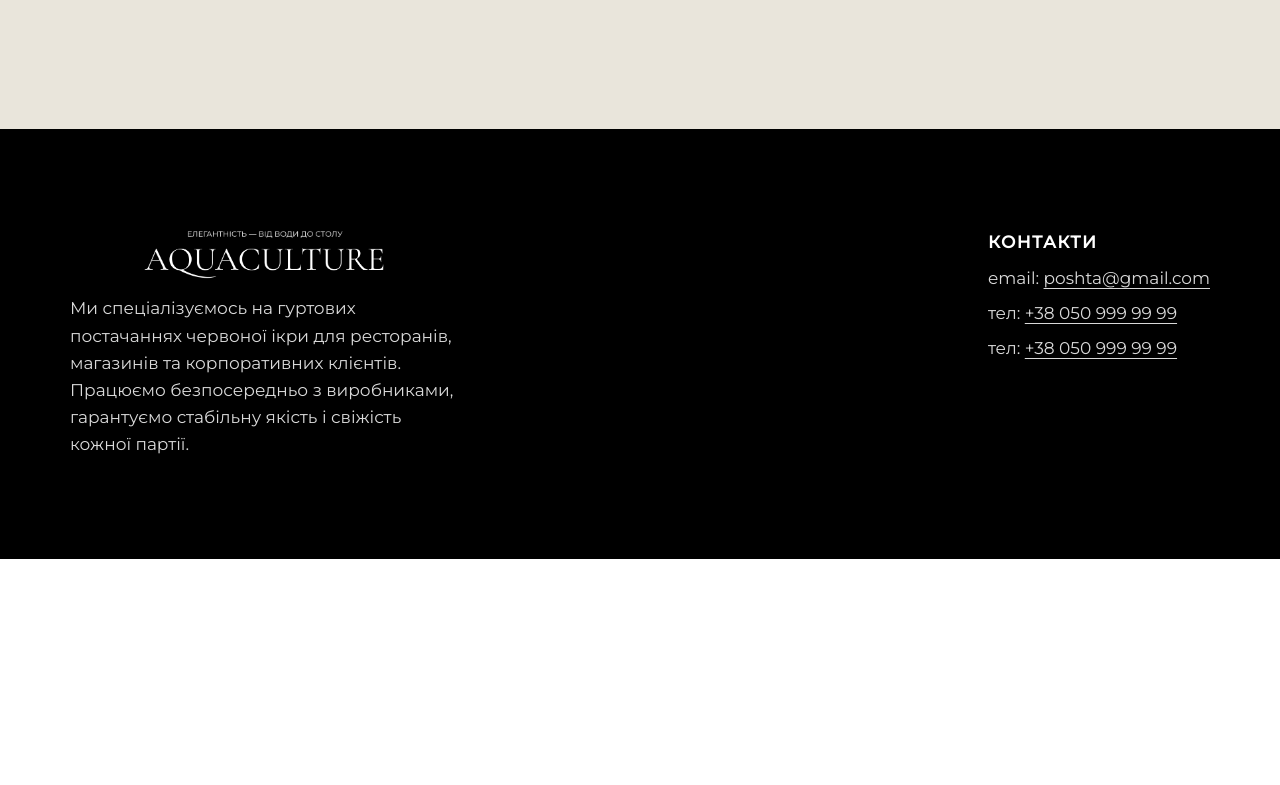
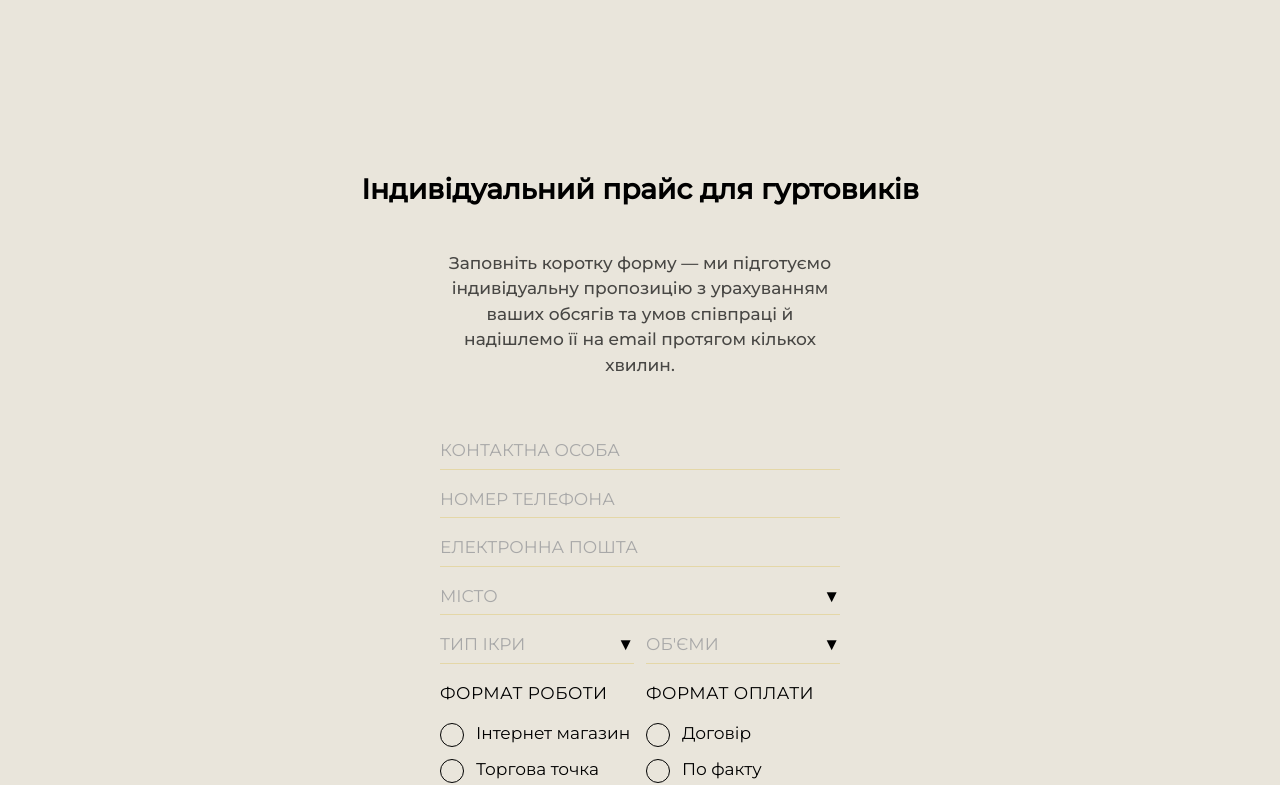
Before and after one commit to Ruslan-Opanasiuk/aquaculture, a React (Vite) app: page / in a window 1280 px wide. Shown: the part 4420-5205 px from the top of the page. Before the commit the page ends 4979 px from the top, so only its background shows below. Built offline with nearby package versions, Linux system fonts and the light colour scheme.

Commit message:
тест 8

```diff
--- a/src/components/WholesaleBanner.jsx
+++ b/src/components/WholesaleBanner.jsx
@@ -64,6 +64,12 @@ export default function WholesaleHero() {
 
             <button
               type="button"
+              onClick={() => {
+                document.getElementById("wholesale-form")?.scrollIntoView({
+                  behavior: "smooth",
+                  block: "start",
+                });
+              }}
               className="
                 inline-flex items-center justify-center
                 rounded-full
--- a/src/components/old/InputField.jsx
+++ b/src/components/old/InputField.jsx
@@ -15,15 +15,13 @@ export default function InputField({ label, value, onChange }) {
           focus:outline-none
           pb-[5px]
           font-[Montserrat]
+          text-[17px]
           text-[#000000]
           placeholder:text-[#A8A8A8]
           border-b-[1px]
           border-[#e4d7a7]
           transition-colors
         "
-        style={{
-          fontSize: questionnaireFonts.placeholder,
-        }}
       />
     </div>
   );
--- a/src/components/old/RadioGroup.jsx
+++ b/src/components/old/RadioGroup.jsx
@@ -4,10 +4,7 @@ import { questionnaireFonts } from "../../theme/old/fontSizes";
 export default function RadioGroup({ label, options, selected, onChange }) {
   return (
     <div className="w-full mt-[17px]">
-      <p className="font-[Montserrat] text-[#000000] tracking-wide mb-[12px]"
-        style={{
-          fontSize: questionnaireFonts.placeholder,
-        }}>
+      <p className="font-[Montserrat] text-[#000000] text-[17px] tracking-wide mb-[12px]">
         {label.toUpperCase()}
       </p>
 
@@ -43,12 +40,10 @@ export default function RadioGroup({ label, options, selected, onChange }) {
               className="
                 font-[Montserrat]
                 text-[#000000]
+                text-[17px]
                 leading-[1.2]
                 flex-1
               "
-              style={{
-                fontSize: questionnaireFonts.placeholder,
-              }}
             >
               {item}
             </span>
--- a/src/components/old/SelectField.jsx
+++ b/src/components/old/SelectField.jsx
@@ -13,15 +13,13 @@ export default function SelectField({ label, options, value, onChange }) {
           pb-[5px]
           border-b-[1px]
           border-[#e4d7a7]
+          text-[17px]
           font-[Montserrat]
           text-[#000000]
           flex justify-between items-center
           cursor-pointer
           select-none
         "
-        style={{
-          fontSize: questionnaireFonts.placeholder,
-        }}
         onClick={() => setOpen(!open)}
       >
         <span className={value ? "text-[#000000]" : "text-[#A8A8A8]"}>
@@ -66,14 +64,12 @@ export default function SelectField({ label, options, value, onChange }) {
               className="
                 px-[12px]
                 py-[8px]
+                text-[17px]
                 font-[Montserrat]
                 cursor-pointer
                 hover:bg-[#f5f0e6]
                 transition-colors
               "
-              style={{
-                fontSize: questionnaireFonts.placeholder,
-              }}
             >
               {item}
             </div>
--- a/src/components/old/WholesaleForm.jsx
+++ b/src/components/old/WholesaleForm.jsx
@@ -18,18 +18,16 @@ export default function WholesaleForm() {
       <h1
         className="
           text-center
-          font-[Cormorant_Garamond]
-          text-[#000000]
-          mt-[134px]
+          font-['Montserrat']
+          text-[28px]
+          font-semibold
+          mt-[48px]
           mb-[48px]
           leading-[0.9]
           whitespace-nowrap
         "
-        style={{
-            fontSize: questionnaireFonts.title,
-        }}
       >
-        <span className="italic">індивідуальний</span> прайс<br />для гуртовиків
+        Індивідуальний прайс для гуртовиків
       </h1>
 
       {/* Підзаголовок */}
@@ -37,6 +35,7 @@ export default function WholesaleForm() {
         className="
           leading-[1.5]
           text-center
+          text-[17px]
           text-[#121212]/75
           font-[Montserrat]
           font-medium
@@ -44,9 +43,6 @@ export default function WholesaleForm() {
           mx-auto
           mb-[60px]
         "
-        style={{
-            fontSize: questionnaireFonts.subtitle,
-        }}
       >
         Заповніть коротку форму — ми підготуємо індивідуальну пропозицію
         з урахуванням ваших обсягів та умов співпраці й надішлемо її
--- a/src/pages/Catalog.jsx
+++ b/src/pages/Catalog.jsx
@@ -4,7 +4,7 @@ import { catalogSections } from "../data/catalogData";
 import WholesaleBanner from "../components/WholesaleBanner";
 import Header from "../components/Header";
 import Footer from "../components/Footer";
-// import WholesaleForm from "../components/old/WholesaleForm";
+import WholesaleForm from "../components/old/WholesaleForm";
 
 export default function Catalog() {
   const sectionsInOrder = [
@@ -36,7 +36,10 @@ export default function Catalog() {
           );
         })}
 
-        {/* <WholesaleForm /> */}
+        <section id="wholesale-form" className="scroll-mt-[100px]">
+          <WholesaleForm />
+        </section>
+
       </main>
 
       <Footer />
```
